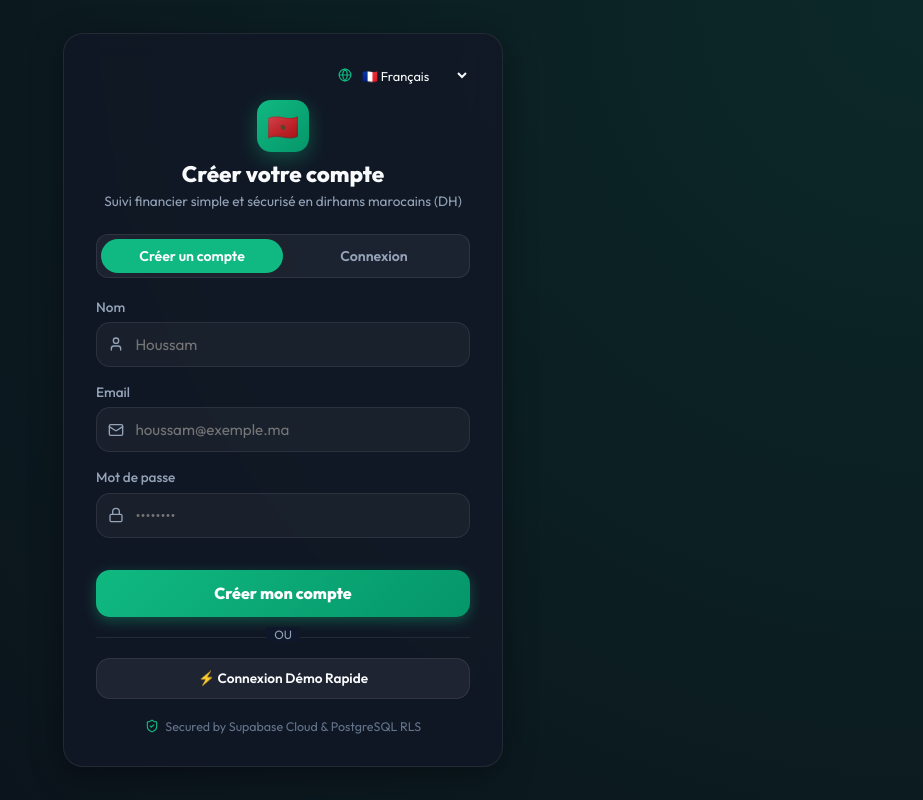
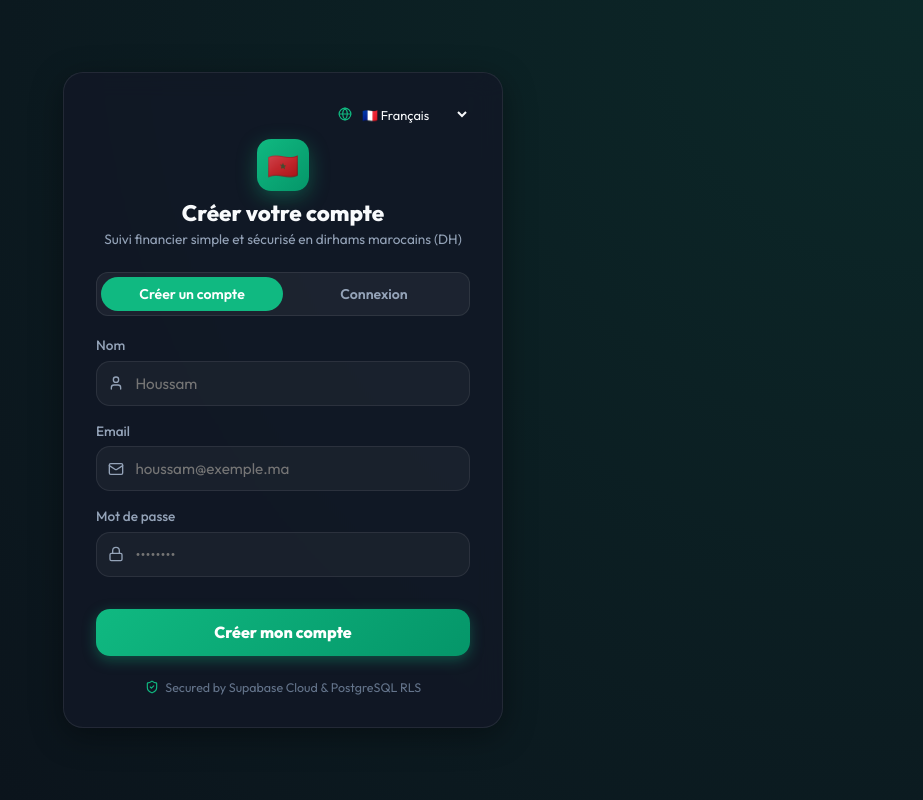
Before and after one commit to Houssam-C-H/dirham-flow, a React (Vite) app: page / in a window 1280 px wide. Shown: the whole page, without its empty margins (357-1280 px from the left). Built offline with nearby package versions, Linux system fonts and the light colour scheme; no server answers.

Commit message:
Remove demo quick login bypass button from AuthModal

```diff
--- a/src/components/onboarding/AuthModal.tsx
+++ b/src/components/onboarding/AuthModal.tsx
@@ -106,7 +106,7 @@ export const AuthModal: React.FC<AuthModalProps> = ({ onAuthenticated }) => {
           setLanguage(lang);
           onAuthenticated(
             {
-              fullName: data.user?.user_metadata?.full_name || 'Utilisateur',
+              fullName: data.user?.user_metadata?.full_name || cleanEmail.split('@')[0],
               email: cleanEmail,
               language: lang
             },
@@ -173,18 +173,6 @@ export const AuthModal: React.FC<AuthModalProps> = ({ onAuthenticated }) => {
     } finally {
       setIsLoading(false);
     }
-  };
-
-  const handleQuickDemoLogin = () => {
-    setLanguage(lang);
-    onAuthenticated(
-      {
-        fullName: 'Houssam',
-        email: 'houssam@dirhamflow.ma',
-        language: lang
-      },
-      false
-    );
   };
 
   return (
@@ -374,23 +362,7 @@ export const AuthModal: React.FC<AuthModalProps> = ({ onAuthenticated }) => {
           </button>
         </form>
 
-        <div style={{ margin: '1.25rem 0', textAlign: 'center', position: 'relative' }}>
-          <hr style={{ border: 'none', borderTop: '1px solid var(--border-color)' }} />
-          <span style={{ position: 'absolute', top: '-10px', left: '50%', transform: 'translateX(-50%)', background: '#0F172A', padding: '0 8px', fontSize: '0.75rem', color: 'var(--text-muted)' }}>
-            OU
-          </span>
-        </div>
-
-        <button
-          type="button"
-          className="btn btn-secondary"
-          style={{ width: '100%', justifyContent: 'center', fontSize: '0.85rem' }}
-          onClick={handleQuickDemoLogin}
-        >
-          ⚡ Connexion Démo Rapide
-        </button>
-
-        <div style={{ display: 'flex', alignItems: 'center', justifyContent: 'center', gap: '0.4rem', marginTop: '1.25rem', fontSize: '0.78rem', color: 'var(--text-dim)' }}>
+        <div style={{ display: 'flex', alignItems: 'center', justifyContent: 'center', gap: '0.4rem', marginTop: '1.5rem', fontSize: '0.78rem', color: 'var(--text-dim)' }}>
           <ShieldCheck size={14} color="#10B981" /> {isSupabaseConfigured ? 'Secured by Supabase Cloud & PostgreSQL RLS' : 'Connexion sécurisée en dirhams marocains (DH)'}
         </div>
       </div>
```
